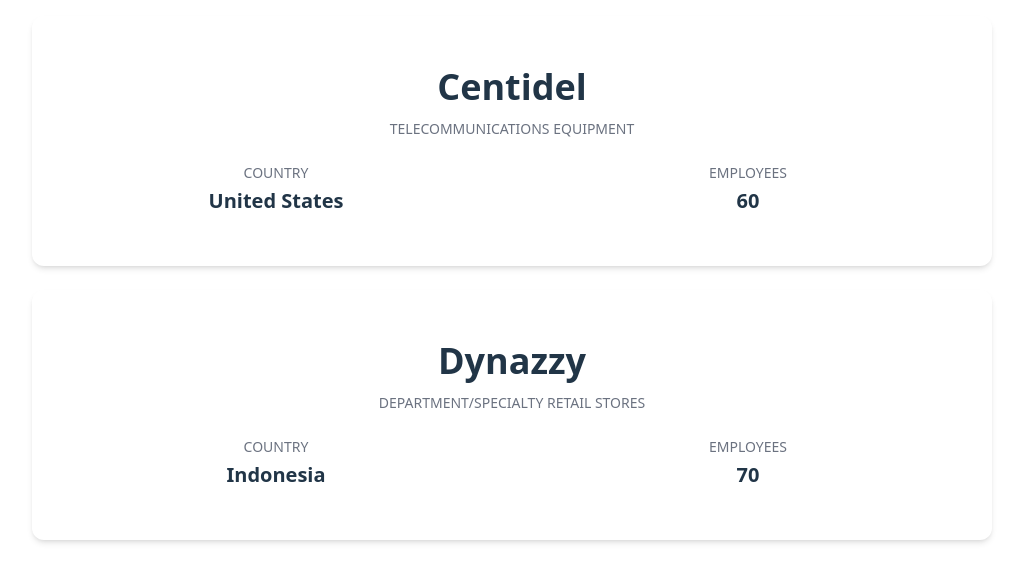
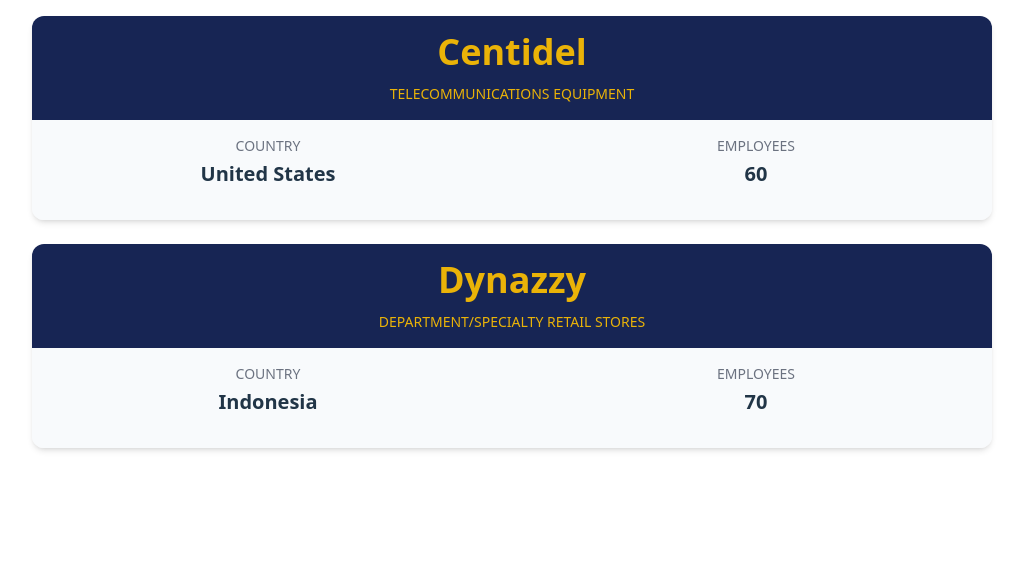
Before and after one commit to WitchDevelops/squiz, a React (Vite) app: page / in a window 1280 px wide. Shown: the top 582 px of the page, without its empty margins (128-1151 px from the left). Built offline with nearby package versions, Linux system fonts and the light colour scheme.

Commit message:
refactor: card styles

```diff
--- a/src/components/CompanyCard.tsx
+++ b/src/components/CompanyCard.tsx
@@ -14,13 +14,13 @@ export const CompanyCard: React.FC<CompanyCardProps> = ({
   numberOfEmployees,
 }) => {
   return (
-    <div className="shadow-md rounded-xl p-4 hover:shadow-lg flex flex-col items-center justify-center gap-6 min-h-[250px] text-center text-balance">
-      <div className="flex flex-col items-center gap-3 w-full">
-        <p className="font-bold text-4xl">{name}</p>
-        <p className="text-gray-500 uppercase text-sm text-center">{industry}</p>
+    <div className="shadow-md rounded-xl hover:shadow-lg flex flex-col items-center justify-between text-center text-balance overflow-hidden">
+      <div className="flex flex-col items-center gap-3 w-full bg-blue-950 py-4 px-2">
+        <p className="font-bold text-4xl text-yellow-500">{name}</p>
+        <p className="text-yellow-500 uppercase text-sm text-center">{industry}</p>
       </div>
 
-      <div className="grid grid-cols-2 gap-4 w-full">
+      <div className="grid xs:grid-cols-1 sm:grid-cols-2 gap-4 w-full py-4 min-h-[100px] h-full bg-slate-50">
         <div className="flex flex-col gap-1 items-center">
           <p className="text-gray-500 uppercase text-sm">Country</p>
           <p className="text-foreground font-bold text-xl">{country}</p>
```
